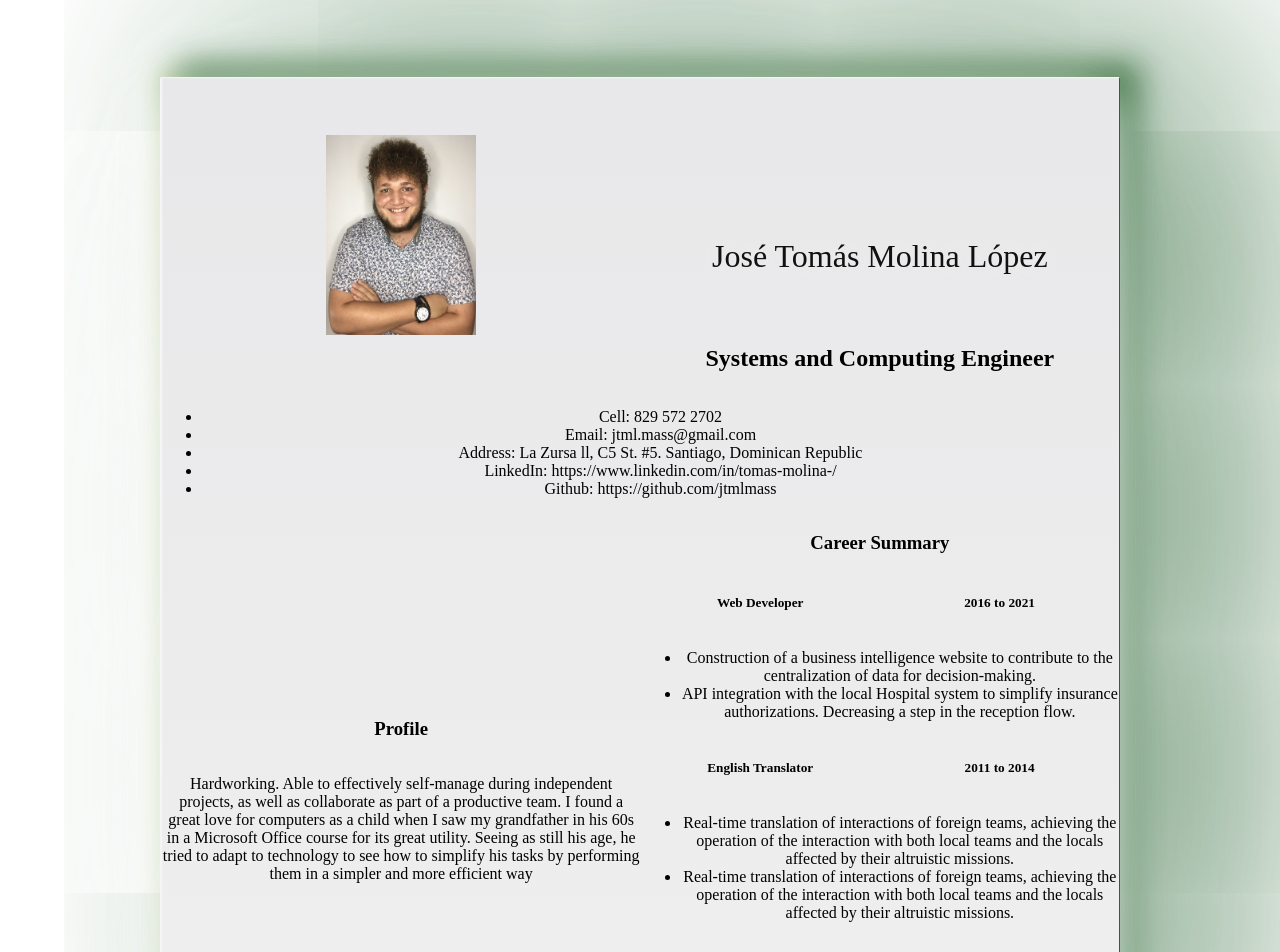
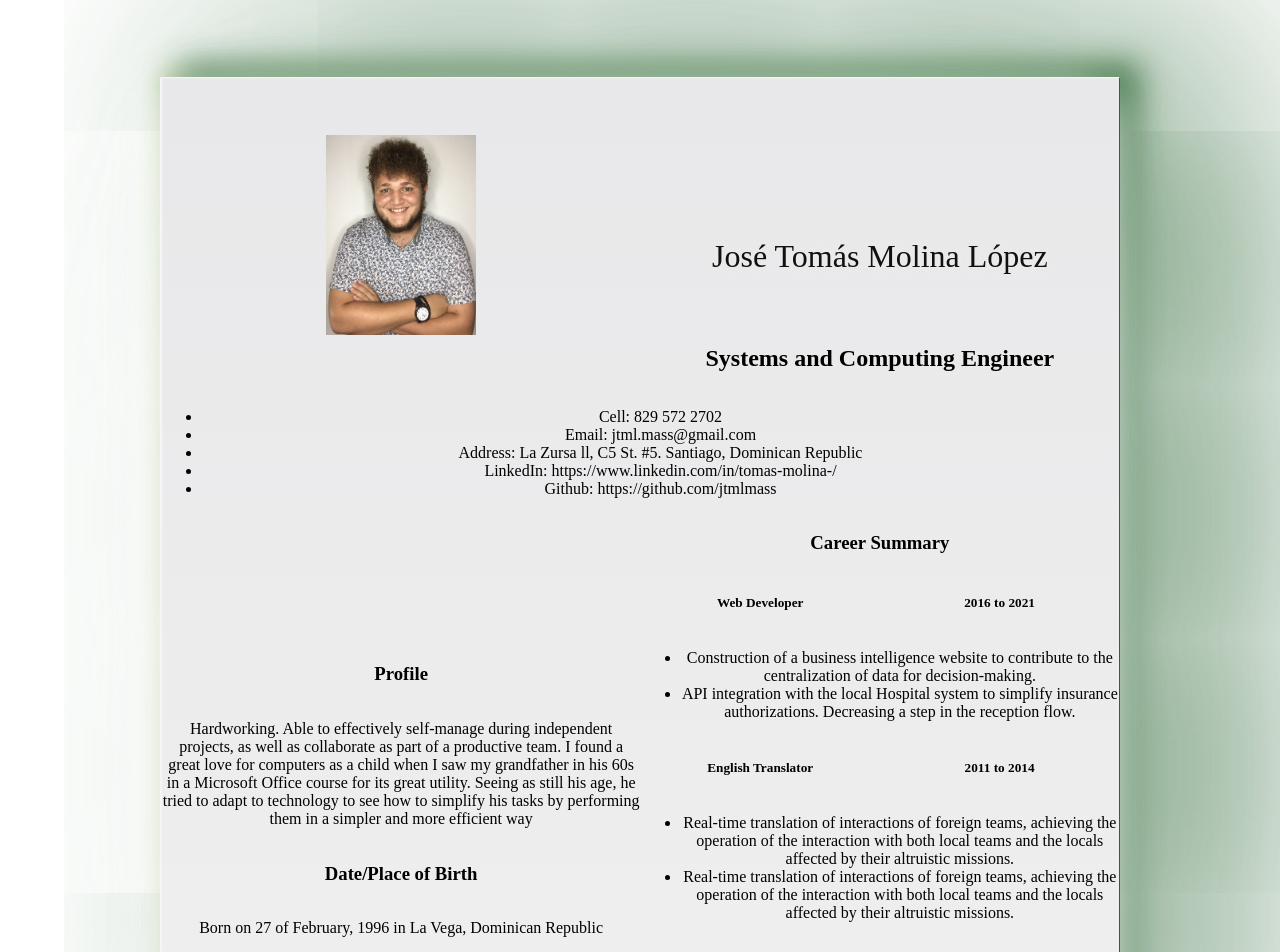
Before and after one commit to tomasjml/cv-tomas-molina, a React (Create React App) app: page / in a window 1280 px wide. Shown: the top 952 px of the page. Built offline with nearby package versions, Linux system fonts and the light colour scheme; a web font is replaced by a local one.

Commit message:
Add birth/Place info component

```diff
--- a/src/App.js
+++ b/src/App.js
@@ -5,6 +5,7 @@ import HeaderIdentification from './components/header-identification/HeaderIdent
 import ContactInfo from "./components/contact-info/ContactInfo";
 import ProfileInfo from "./components/profile-info/ProfileInfo";
 import CareerInfo from "./components/career-info/CareerInfo";
+import BirthInfo from "./components/birth-info/BirthInfo";
 
 // Resources
 import tomasMolina from "./images/jotate.jpg";
@@ -51,6 +52,7 @@ function App() {
       ]
     }
   ]
+  const [birthDate, birthPlace] = ["27 of February, 1996", "La Vega, Dominican Republic"]
 
   return (
     <div className="App">
@@ -60,12 +62,14 @@ function App() {
         <div className="row">
           <div className="col">
             <ProfileInfo info={profileDescription}/>
+            <div className="col">
+              <BirthInfo birthDate={birthDate} birthPlace={birthPlace}/>
+            </div>
           </div>
           <div className="col">
             <CareerInfo careerData={careerData}/>
           </div>
         </div>
-
       </div>
     </div>
   );
--- /dev/null
+++ b/src/components/birth-info/BirthInfo.js
@@ -0,0 +1,12 @@
+import React from 'react';
+
+const BirthInfo = ({birthDate, birthPlace}) => {
+    return (
+        <>
+            <h3>Date/Place of Birth</h3>
+            <p>Born on {birthDate} in {birthPlace}</p>
+        </>
+     );
+}
+
+export default BirthInfo;
```
